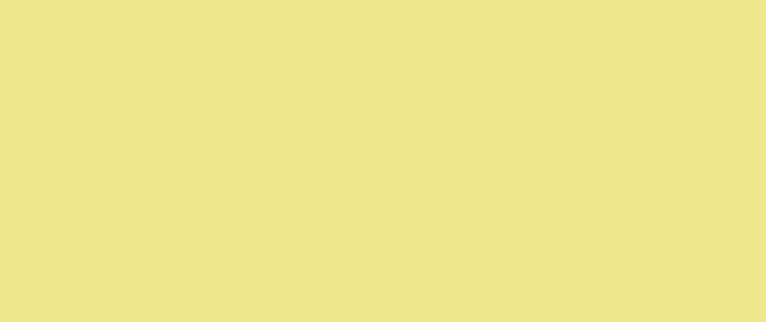
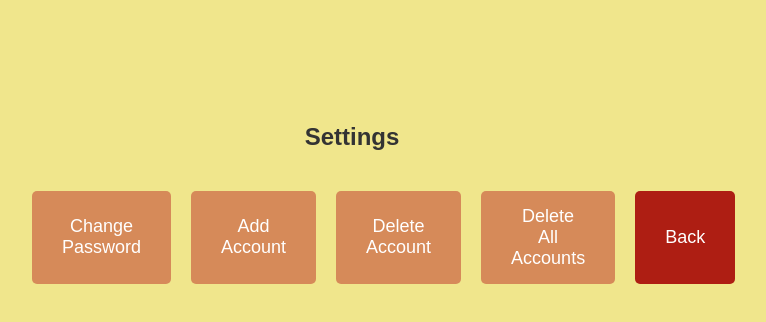
Before and after one commit to cs411-alawini/sp24-cs411-team100-CS411Group100, a React (Create React App) app in the folder Frontend/: page /settings in a window 1280 px wide. Before the commit this address had no page. Shown: the top 322 px of the page, without its empty margins (288-1054 px from the left). Built offline with nearby package versions, Linux system fonts and the light colour scheme.

Commit message:
Added Settings Menu

```diff
--- a/Frontend/src/App.js
+++ b/Frontend/src/App.js
@@ -5,6 +5,7 @@ import LoginForm from './components/LoginForm.js';
 import Dashboard from './components/Dashboard.js';
 import Accounts from './components/Accounts';
 import LoansPage from './components/LoansPage';
+import SettingsPage from './components/SettingsPage';
 import './styles/App.css';
 
 function App() {
@@ -18,6 +19,7 @@ function App() {
           <Route path="/dashboard" element={<Dashboard />} />
           <Route path="/accounts" element={<Accounts />} />
           <Route path="/loans" element={<LoansPage />} />
+          <Route path="/settings" element={<SettingsPage />} />
           {/* Add other routes here */}
         </Routes>
       </div>
--- a/Frontend/src/components/Header.js
+++ b/Frontend/src/components/Header.js
@@ -1,24 +1,25 @@
 import React from 'react';
-import { useNavigate } from 'react-router-dom'; // Import useNavigate from react-router-dom
+import { useNavigate } from 'react-router-dom';
 import '../styles/Header.css';
 
 function Header() {
-  const navigate = useNavigate(); // Hook for navigation
+  const navigate = useNavigate();
 
   const handleLogout = () => {
-    // Clear user token or any auth state from local storage or context
     localStorage.removeItem('token');
+    navigate('/login');
+  };
 
-    // Navigate to the login page
-    navigate('/login');
+  const goToSettings = () => {
+    navigate('/settings');
   };
 
   return (
     <div className="header">
       <div className="logo">Logo</div>
       <div className="navigation">
-        <button className="nav-button">Settings</button>
-        <button className="nav-button" onClick={handleLogout}>Log Out</button> {/* Add onClick event handler */}
+        <button className="nav-button" onClick={goToSettings}>Settings</button>
+        <button className="nav-button" onClick={handleLogout}>Log Out</button>
       </div>
     </div>
   );
--- /dev/null
+++ b/Frontend/src/components/SettingsPage.js
@@ -0,0 +1,26 @@
+import React from 'react';
+import '../styles/SettingsPage.css';
+import { useNavigate } from 'react-router-dom';
+
+function SettingsPage() {
+  const navigate = useNavigate();
+
+  const handleBack = () => {
+    navigate(-1); // Navigate back to the previous page
+  };
+
+  return (
+    <div className="settings-container">
+      <h1 className="settings-title">Settings</h1>
+      <div className="settings-button-row">
+        <button className="setting-option" onClick={() => console.log('Change Password API Call')}>Change Password</button>
+        <button className="setting-option" onClick={() => console.log('Add Account API Call')}>Add Account</button>
+        <button className="setting-option" onClick={() => console.log('Delete Account API Call')}>Delete Account</button>
+        <button className="setting-option" onClick={() => console.log('Delete All Accounts API Call')}>Delete All Accounts</button>
+        <button className="setting-option back-to-dashboard" onClick={handleBack}>Back</button>
+      </div>
+    </div>
+  );
+}
+
+export default SettingsPage;
--- a/Frontend/src/styles/ButtonPanel.css
+++ b/Frontend/src/styles/ButtonPanel.css
@@ -33,6 +33,6 @@
 .transactions-button { background-color: #D68A59; } /* Saddle Brown */
 .loans-button { background-color: #D68A59; } /* Brown */
 .analyze-button { background-color: #4CAF50; } /* Slate blue */
-.back-to-accounts-button { background-color: #e01c1c; } /* Sienna */
+.back-to-accounts-button { background-color: #ae1e13; } /* Sienna */
 
 .large-font { font-size: 18px; } /* Class for larger font size */
--- a/Frontend/src/styles/LoansPage.css
+++ b/Frontend/src/styles/LoansPage.css
@@ -5,7 +5,7 @@
     flex-direction: column;
     align-items: center;
     justify-content: center;
-    height: 40vh; /* Full viewport height */
+    height: 30vh; /* Full viewport height */
     padding: 20px; /* Padding around the container */
   }
 
--- /dev/null
+++ b/Frontend/src/styles/SettingsPage.css
@@ -0,0 +1,55 @@
+/* SettingsPage.css */
+
+.settings-container {
+    display: flex;
+    flex-direction: column;
+    align-items: center;
+    justify-content: center;
+    height: 40vh;
+    padding: 20px;
+  }
+
+  .settings-title {
+    color: #333;
+    font-size: 24px;
+    font-weight: bold;
+    margin-bottom: 30px;
+  }
+
+  .settings-button-row {
+    display: flex;
+    justify-content: space-around;
+    width: 55%;
+  }
+
+  .setting-option {
+    background-color: #D68A59; /* Choose a different color for differentiation */
+    color: white;
+    border: none;
+    border-radius: 5px;
+    padding: 15px 30px;
+    margin: 10px;
+    cursor: pointer;
+    font-size: 18px;
+    text-align: center;
+    transition: background-color 0.3s, transform 0.2s;
+  }
+
+  .setting-option:hover {
+    transform: translateY(-3px);
+    box-shadow: 0 5px 10px rgba(0,0,0,0.2);
+  }
+
+  .setting-option.back-to-dashboard {
+    background-color: #ae1e13; /* Different shade for back button */
+  }
+
+  @media (max-width: 600px) {
+    .settings-button-row {
+      flex-direction: column;
+    }
+
+    .setting-option {
+      width: 80%;
+    }
+  }
```
